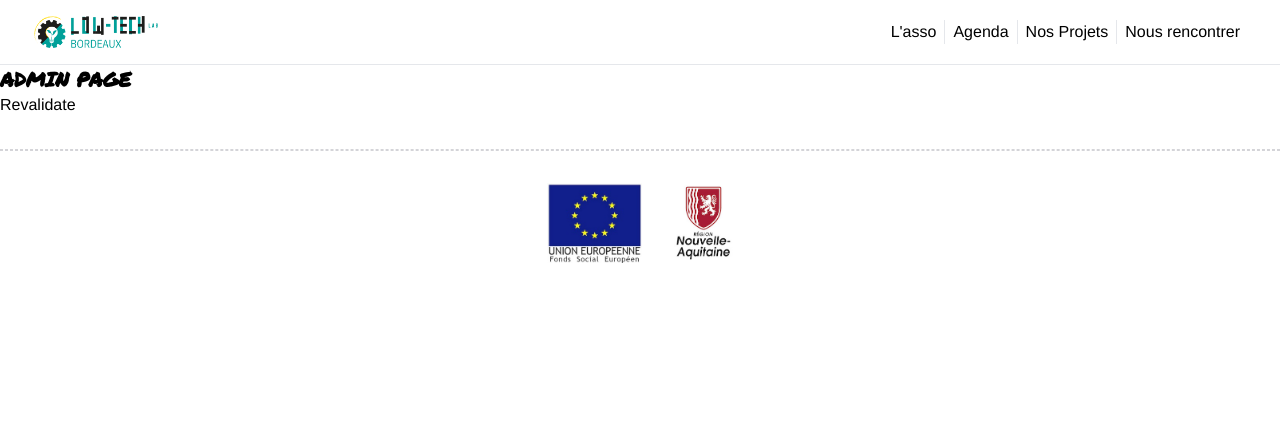
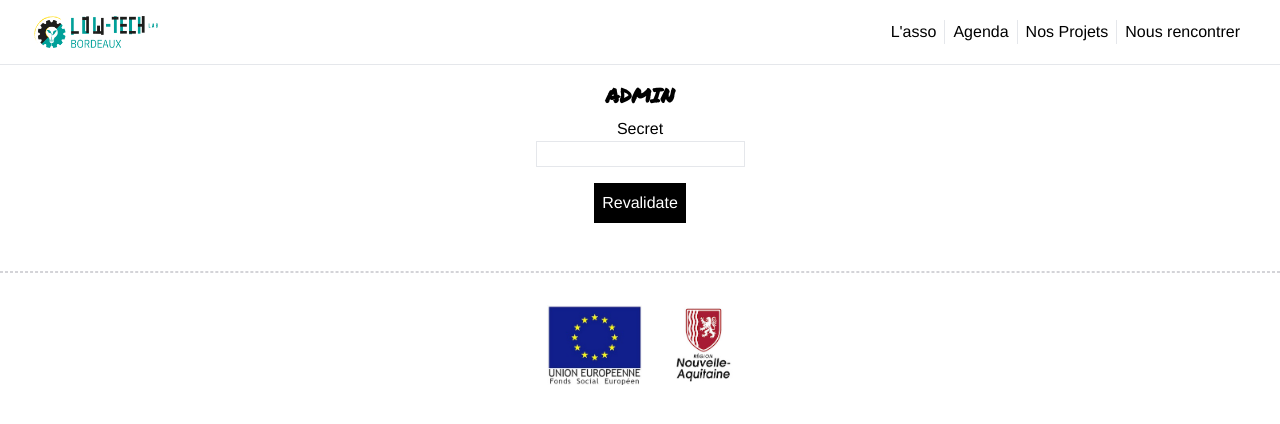
Before and after one commit to lowtechbordeaux/ltlb-landing-v2, a Next.js app: page /admin in a window 1280 px wide. Shown: the top 424 px of the page. Built offline with nearby package versions, Linux system fonts and the light colour scheme; a web font is replaced by a local one.

Commit message:
refresh form

```diff
--- a/app/admin/actions.tsx
+++ b/app/admin/actions.tsx
@@ -3,7 +3,11 @@
 import { revalidatePath } from "next/cache";
 import { redirect } from "next/navigation";
 
-export async function refreshCache() {
+export async function refreshCache(formData: FormData) {
+    if (formData.get('secret') !== process.env.ADMIN_SECRET) {
+        return
+    }
+
     revalidatePath('/agenda');
     redirect('/')
 }
--- a/app/admin/page.tsx
+++ b/app/admin/page.tsx
@@ -4,9 +4,17 @@ import { refreshCache } from './actions';
 
 export default function Page() {
     return (
-        <div>
-            <h2>Admin Page</h2>
-            <button onClick={() => refreshCache()}>Revalidate</button>
+        <div className='flex flex-col items-center p-4'>
+            <h2 className='mb-2'>Admin</h2>
+            <form action={refreshCache} className='flex flex-col items-center'>
+                <label htmlFor="secret">Secret</label>
+                <input type="password" name="secret" required className='border' />
+                <button
+                    className='p-2 bg-black text-white mt-4'
+                >
+                    Revalidate
+                </button>
+            </form>
         </div>
     );
 }
```
Also changed, not shown: 1 other file (tests, documents, lock files or other folders).
